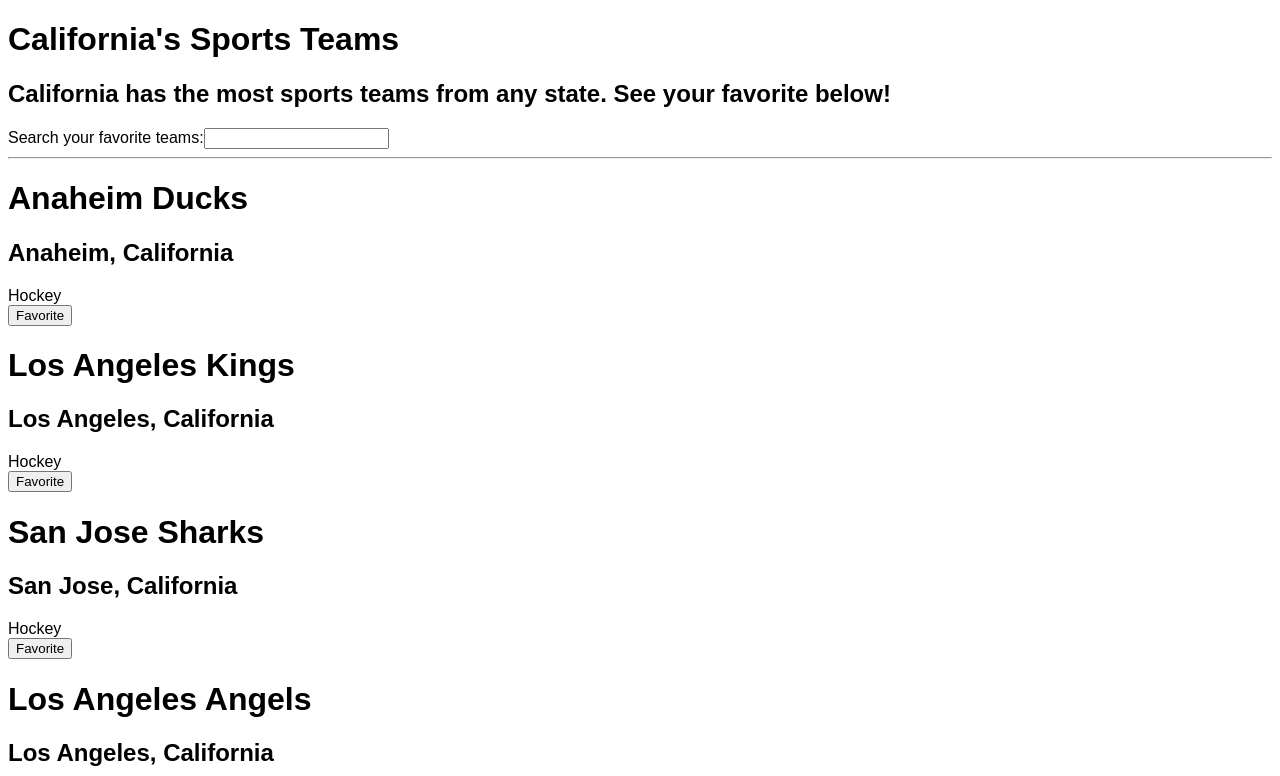
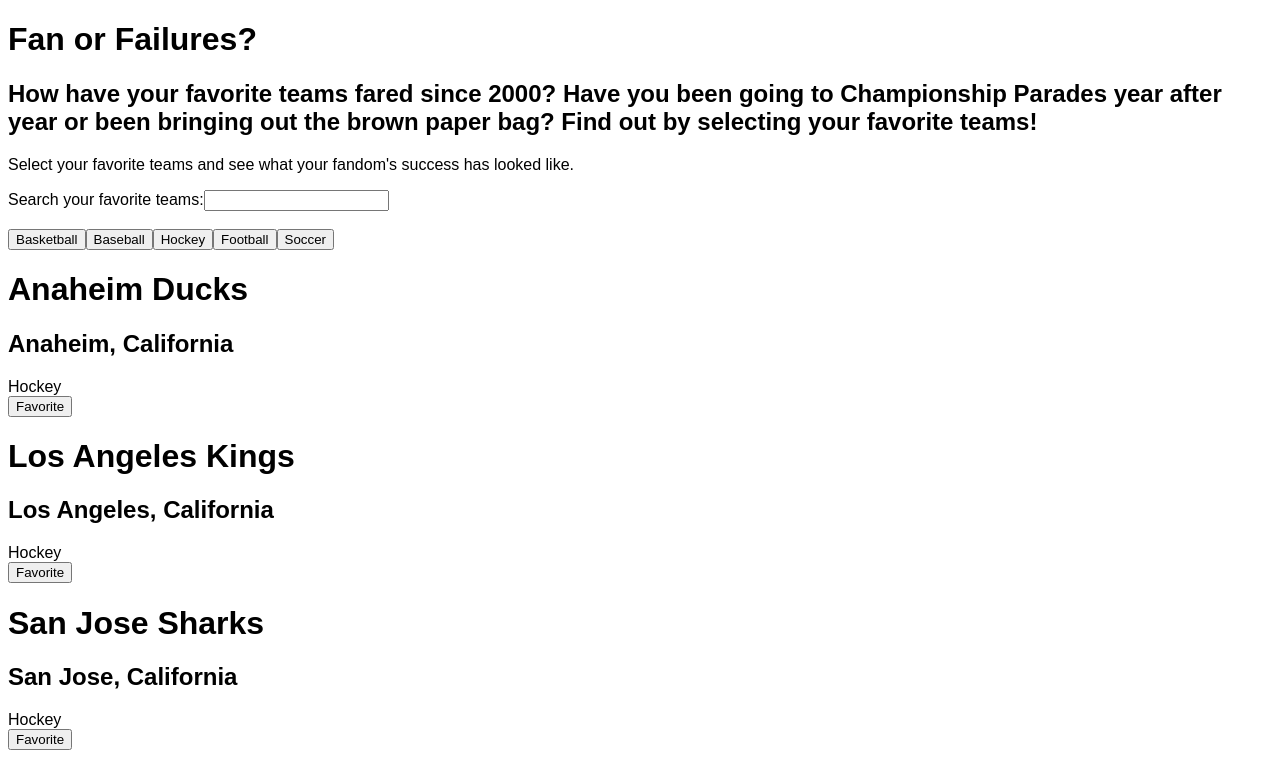
Before and after one commit to RubesWorld/sports_teams, a React (Create React App) app: page / in a window 1280 px wide. Shown: the top 776 px of the page. Built offline with nearby package versions, Linux system fonts and the light colour scheme.

Commit message:
initial commit

```diff
--- a/src/App.js
+++ b/src/App.js
@@ -1,4 +1,4 @@
-import { useState } from "react";
+import { useEffect, useState } from "react";
 import "./styles/app.scss";
 import data from "./data";
 
@@ -8,11 +8,17 @@ import TeamTabs from "./components/TeamTabs";
 
 export default function App() {
   const [teams, setTeams] = useState(data);
-  const [searchTerm, setSearchTerm] = useState("");
+  const [searchTerm, setSearchTerm] = useState(
+    localStorage.getItem("search") || ""
+  );
 
   const handleChange = (e) => {
     setSearchTerm(e.target.value);
   };
+
+  useEffect(() => {
+    localStorage.setItem("search", searchTerm);
+  }, [searchTerm]);
 
   // const handleRemoveTeams = (item) => {
   //   const updatedTeams = teams.filter((team) => item.id !== team.id);
--- a/src/components/Header.js
+++ b/src/components/Header.js
@@ -1,10 +1,15 @@
 const Header = () => (
   <>
-    <h1>California's Sports Teams</h1>
+    <h1>Fan or Failures?</h1>
     <h2>
-      California has the most sports teams from any state. See your favorite
-      below!
+      How have your favorite teams fared since 2000? Have you been going to
+      Championship Parades year after year or been bringing out the brown paper
+      bag? Find out by selecting your favorite teams!
     </h2>
+    <p>
+      Select your favorite teams and see what your fandom's success has looked
+      like.{" "}
+    </p>
   </>
 );
 
--- a/src/components/Searchbar.js
+++ b/src/components/Searchbar.js
@@ -3,7 +3,13 @@ const Searchbar = ({ onSearch, onChange, value, id }) => {
     <div>
       <label htmlFor="search">Search your favorite teams:</label>
       <input type="text" id={id} onChange={onChange} value={value} />
-      <hr />
+      <br />
+      <br />
+      <button>Basketball</button>
+      <button>Baseball</button>
+      <button>Hockey</button>
+      <button>Football</button>
+      <button>Soccer</button>
     </div>
   );
 };
```
